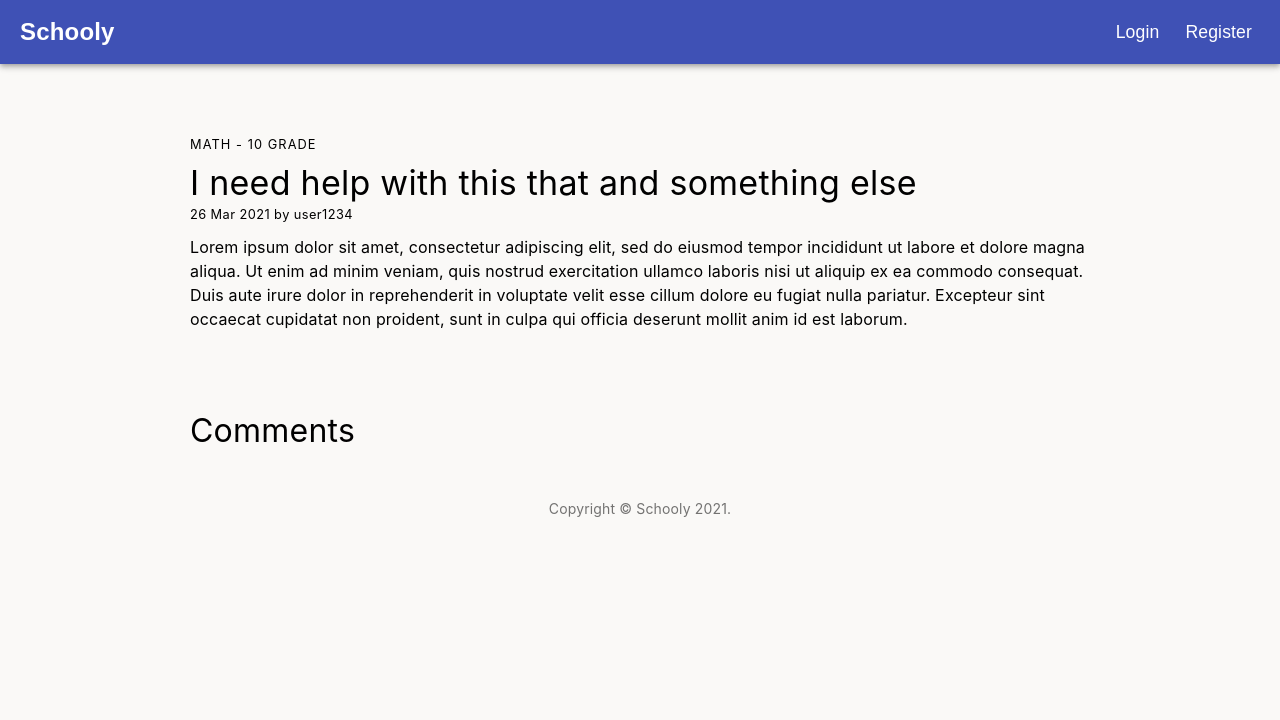
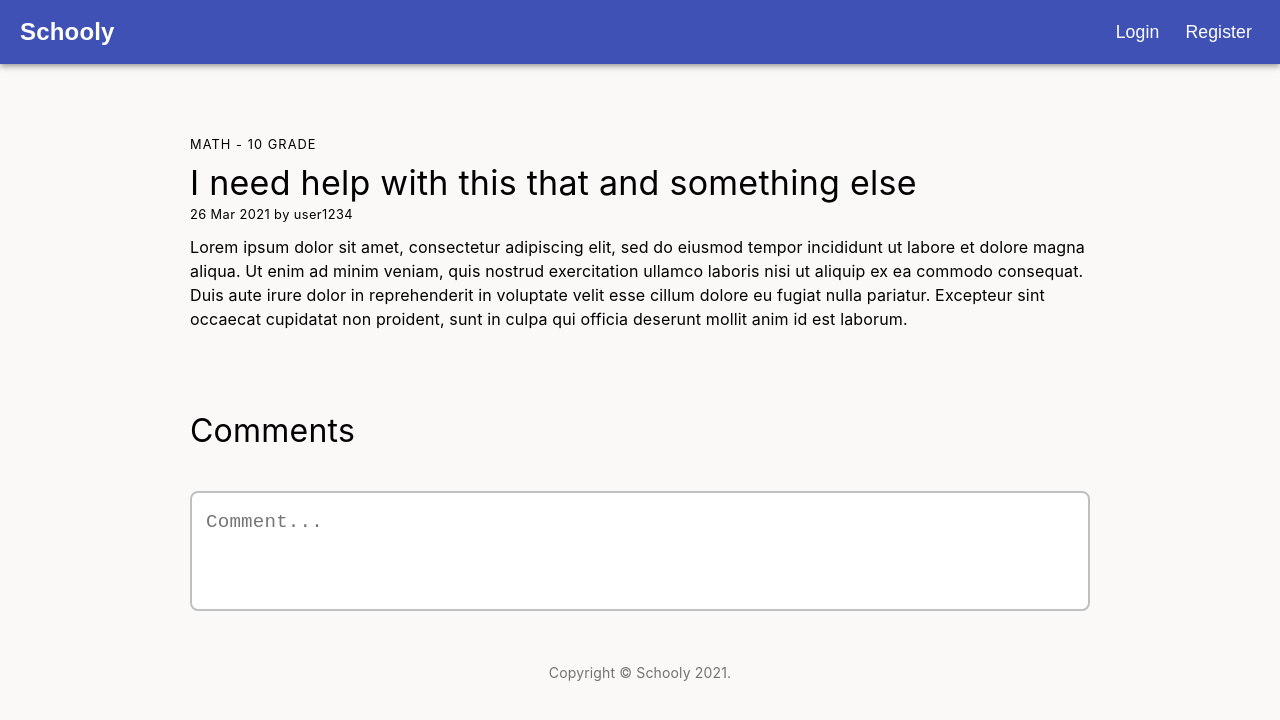
Before and after one commit to ipetrov22/schooly-v2, a React (Create React App) app in the folder client/: page /question in a window 1280 px wide. Shown: the top 720 px of the page. Built offline with nearby package versions, Linux system fonts and the light colour scheme.

Commit message:
add comment field

```diff
--- a/client/src/components/CommentSection/CommentSection.js
+++ b/client/src/components/CommentSection/CommentSection.js
@@ -1,9 +1,15 @@
 import './CommentSection.scss';
 
 const CommentSection = () => {
+
     return (
         <div className="comment-section-wrapper">
             <h2 className="title">Comments</h2>
+
+            <textarea
+                className="comment-input"
+                placeholder="Comment..."
+            />
         </div>
     );
 };
--- a/client/src/components/CommentSection/CommentSection.scss
+++ b/client/src/components/CommentSection/CommentSection.scss
@@ -9,4 +9,35 @@
         line-height: 1.235;
         letter-spacing: 0.00735em;
     }
+
+    .comment-input {
+        height: 120px;
+        margin-top: 40px;
+        width: 100%;
+        resize: none;
+        scrollbar-width: 0;
+
+        color: rgba(0, 0, 0, 0.87);
+        font-size: 1.2rem;
+        font-weight: 400;
+        line-height: 1.1876em;
+        letter-spacing: 0.00938em;
+        outline: none;
+        border-radius: 8px;
+        border: 2px solid #c0c0c0;
+
+        &:hover {
+            border-color: #202020;
+        }
+
+        &:focus {
+            border: 2px solid #3f51b5;
+        }
+
+        -ms-overflow-style: none;
+        padding: 18.5px 14px;
+        &::-webkit-scrollbar {
+            display: none;
+        }
+    }
 }
```
